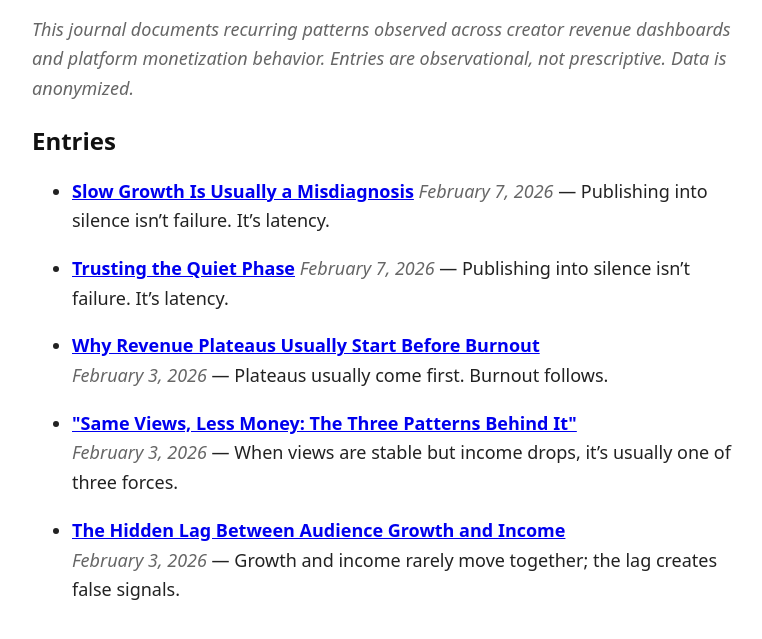
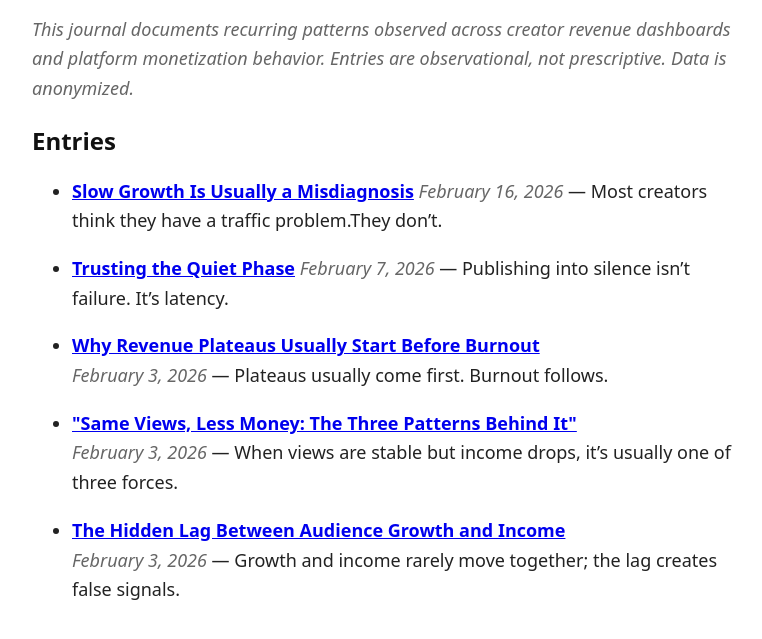
Before and after one commit to Rudolf4265/earnsignal-site, an Eleventy site: page journal/index.md in a window 1280 px wide. Shown: the part 195-834 px from the top of the page, without its empty margins (248-1010 px from the left). Built offline with nearby package versions, Linux system fonts and the light colour scheme; Eleventy itself is replaced by a stand-in of ours; files that its build step writes are made by us from their sources.

Commit message:
Index Fix

```diff
--- a/journal/index.md
+++ b/journal/index.md
@@ -11,8 +11,8 @@ Observations on creator revenue, monetization lag, and income dynamics.
 
 ## Entries
 
-- **[Slow Growth Is Usually a Misdiagnosis](journal/2026-02-16-slow-growth-misdiagnosis/)**
-  *February 7, 2026* — Publishing into silence isn’t failure. It’s latency.
+- **[Slow Growth Is Usually a Misdiagnosis](/journal/2026-02-16-slow-growth-misdiagnosis/)**
+  *February 16, 2026* — Most creators think they have a traffic problem.They don’t.
 
 - **[Trusting the Quiet Phase](/journal/2026-02-07-trusting-the-quiet-phase/)**
   *February 7, 2026* — Publishing into silence isn’t failure. It’s latency.
```
